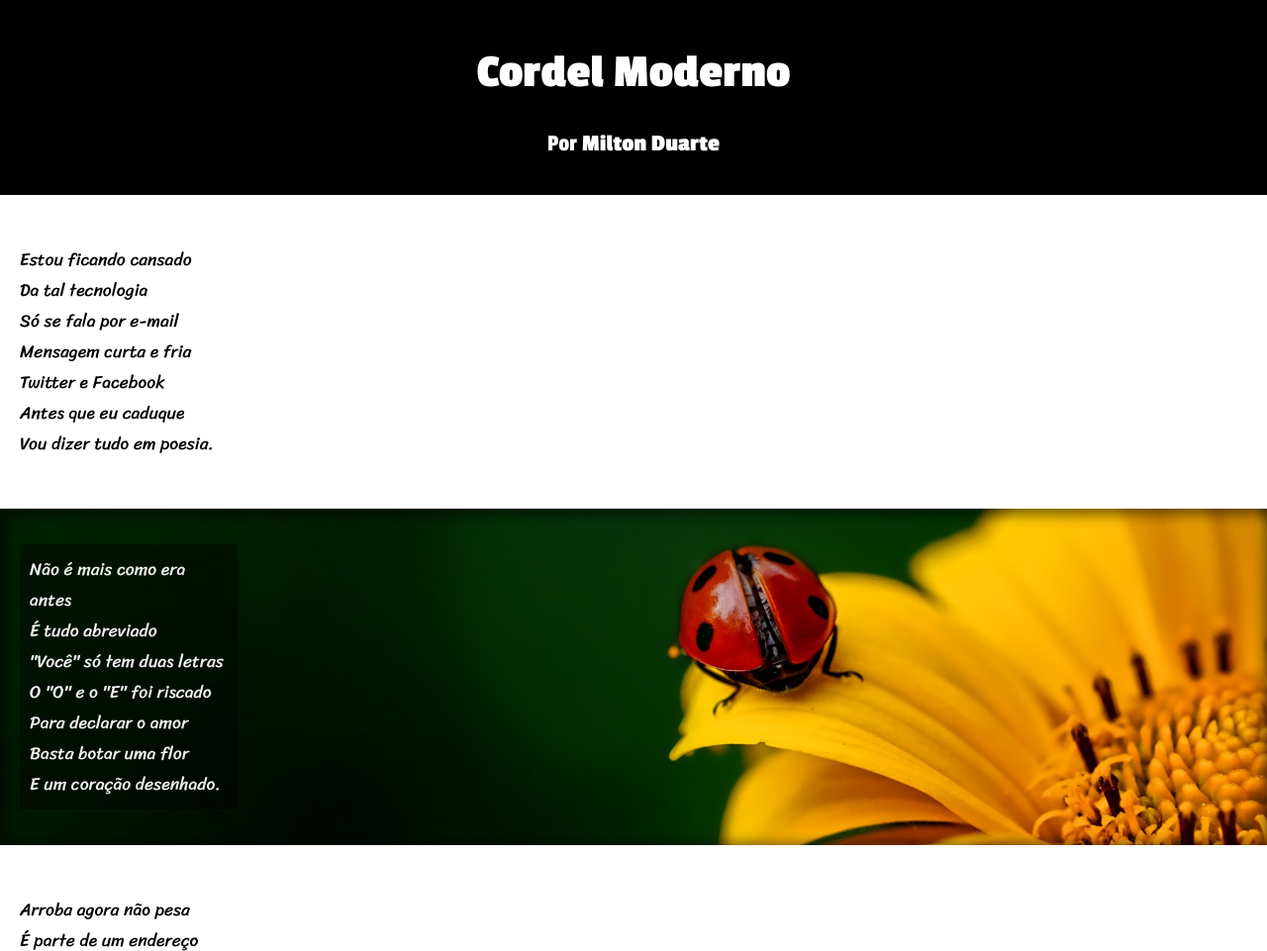
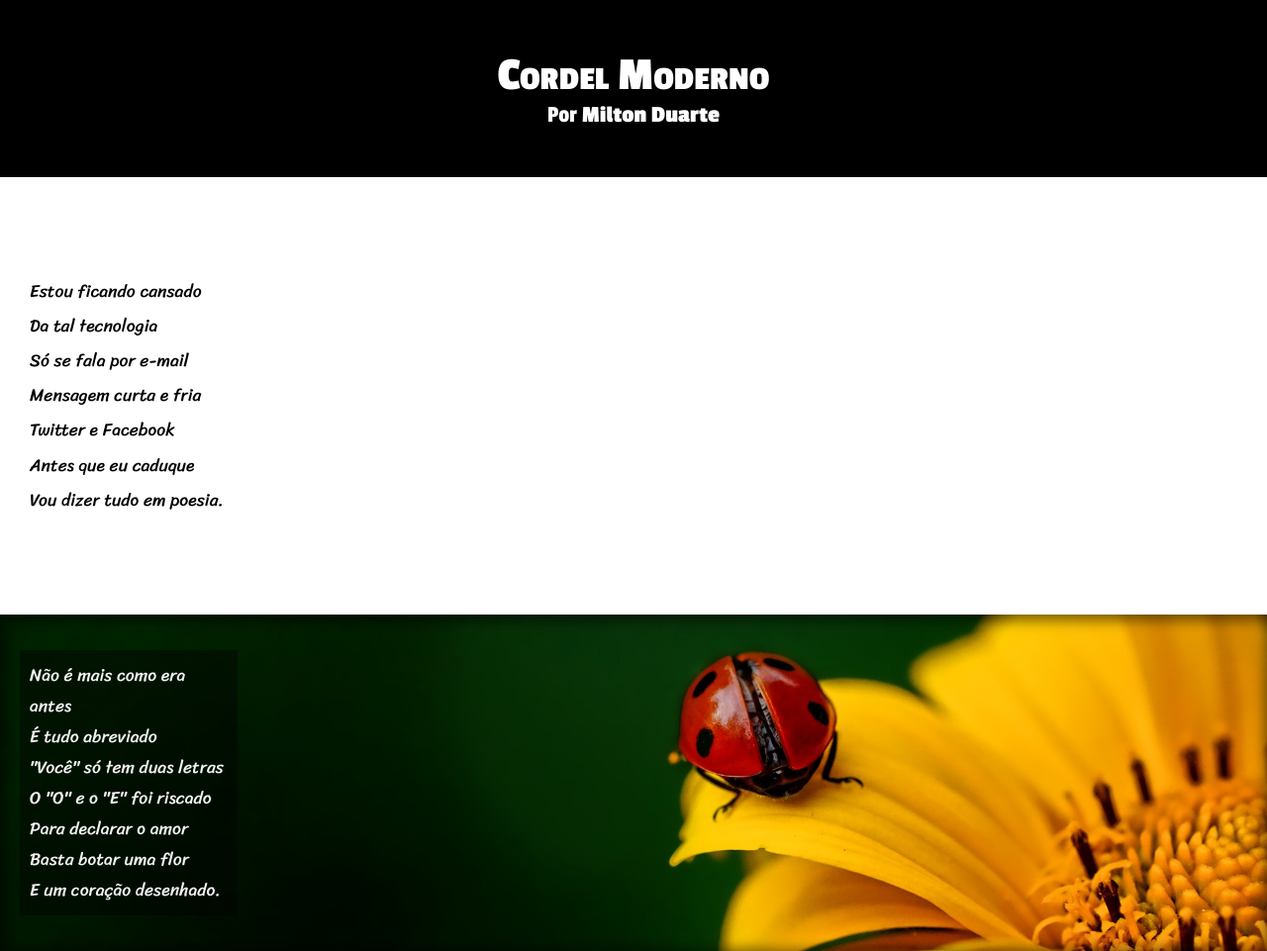
Before and after one commit to karlosmafra/html-css, a plain HTML site: page desafios/cordel/index.html in a window 1280 px wide. Shown: the top 961 px of the page at 99% size. Drawn offline with Linux system fonts and the light colour scheme.

Commit message:
ajuste cordel

```diff
--- a/desafios/cordel/index.html
+++ b/desafios/cordel/index.html
@@ -10,9 +10,10 @@
 <body>
     <header>
         <h1>Cordel Moderno</h1>
-        <p>Por <a href="https://www.recantodasletras.com.br/poesias/3186743">Milton Duarte</a></p>
+        <p>Por <a href="https://www.recantodasletras.com.br/poesias/3186743" target="_blank">Milton Duarte</a></p>
     </header>
     <main>
+        <section>
             <p>
                 Estou ficando cansado <br>
                 Da tal tecnologia <br>
@@ -22,6 +23,7 @@
                 Antes que eu caduque <br>
                 Vou dizer tudo em poesia. <br>
             </p>
+        </section>
         <div id="container1">
             <div id="conteudo1">
                 Não é mais como era antes <br>
@@ -33,6 +35,7 @@
                 E um coração desenhado. <br>
             </div>
         </div>
+        <section>
             <p>
                 Arroba agora não pesa <br>
                 É parte de um endereço <br>
@@ -51,6 +54,7 @@
                 Pra entender como fica <br>
                 Decifre esse rabisco. <br>
             </p>
+        </section>
         <div id="container2">
             <div id="conteudo2">
                 Tenho saudade das cartas <br>
@@ -62,6 +66,7 @@
                 Nas linhas do coração. <br>
             </div>
         </div>
+        <section>
             <p>
                 Agora, escrevo e envio <br>
                 Chegando na mesma hora <br>
@@ -80,10 +85,11 @@
                 Seus lábios são aparelhos <br>
                 Deixe que Deus interprete. <br>
             </p>
+        </section>
     </main>
     <footer>
         <p>
-            Site criado por <a href="#">Karlos Mafra</a>
+            Site criado por <a href="https://github.com/karlosmafra" target="_blank">Karlos Mafra</a>
         </p>
     </footer>
 </body>
--- a/desafios/cordel/style.css
+++ b/desafios/cordel/style.css
@@ -16,8 +16,19 @@ header {
     color: white;
     font: normal lighter 1.5em 'Passion One' , cursive;
     text-align: center;
-    margin: 0px 0px 50px 0px;
-    padding: 15px;
+    margin: 0px;
+    padding: 0px;
+}
+
+h1 {
+    font-variant: small-caps;
+    padding-top: 50px;
+    margin: 0px;
+}
+
+header > p {
+    margin: 0px;
+    padding-bottom: 50px;
 }
 
 a {
@@ -35,7 +46,14 @@ main {
 }
 
 main > p {
-    margin: 20px;
+    margin: 0px;
+}
+
+section {
+    padding-top: 10vh;
+    padding-bottom: 10vh;
+    padding-left: 30px;
+    line-height: 2em;
 }
 
 #container1 {
@@ -43,7 +61,7 @@ main > p {
     background-size: cover;
     height: 300px;
     padding: 20px;
-    margin: 50px 0px;
+    margin: 0px;
     box-shadow: inset 2px 2px 14px 4px rgba(0, 0, 0, 0.548);
     position: relative;
 }
@@ -64,7 +82,7 @@ main > p {
     height: 300px;
     padding: 20px;
     box-shadow: inset 2px 2px 14px 4px rgba(0, 0, 0, 0.548);
-    margin: 50px 0px;
+    margin: 0px;
     position: relative;
 }
 
```
Lines whose indentation alone changed are shown as unchanged.
